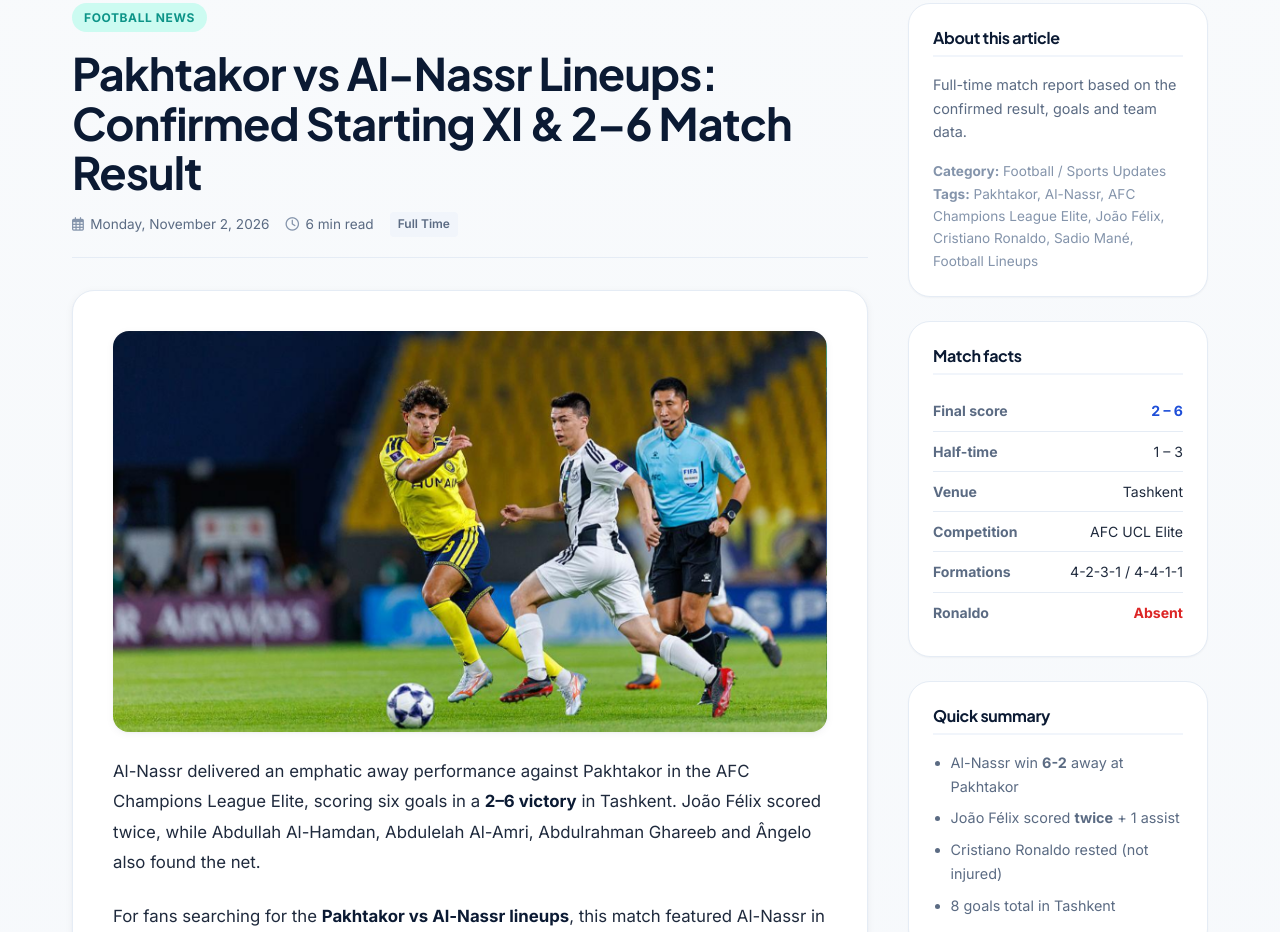
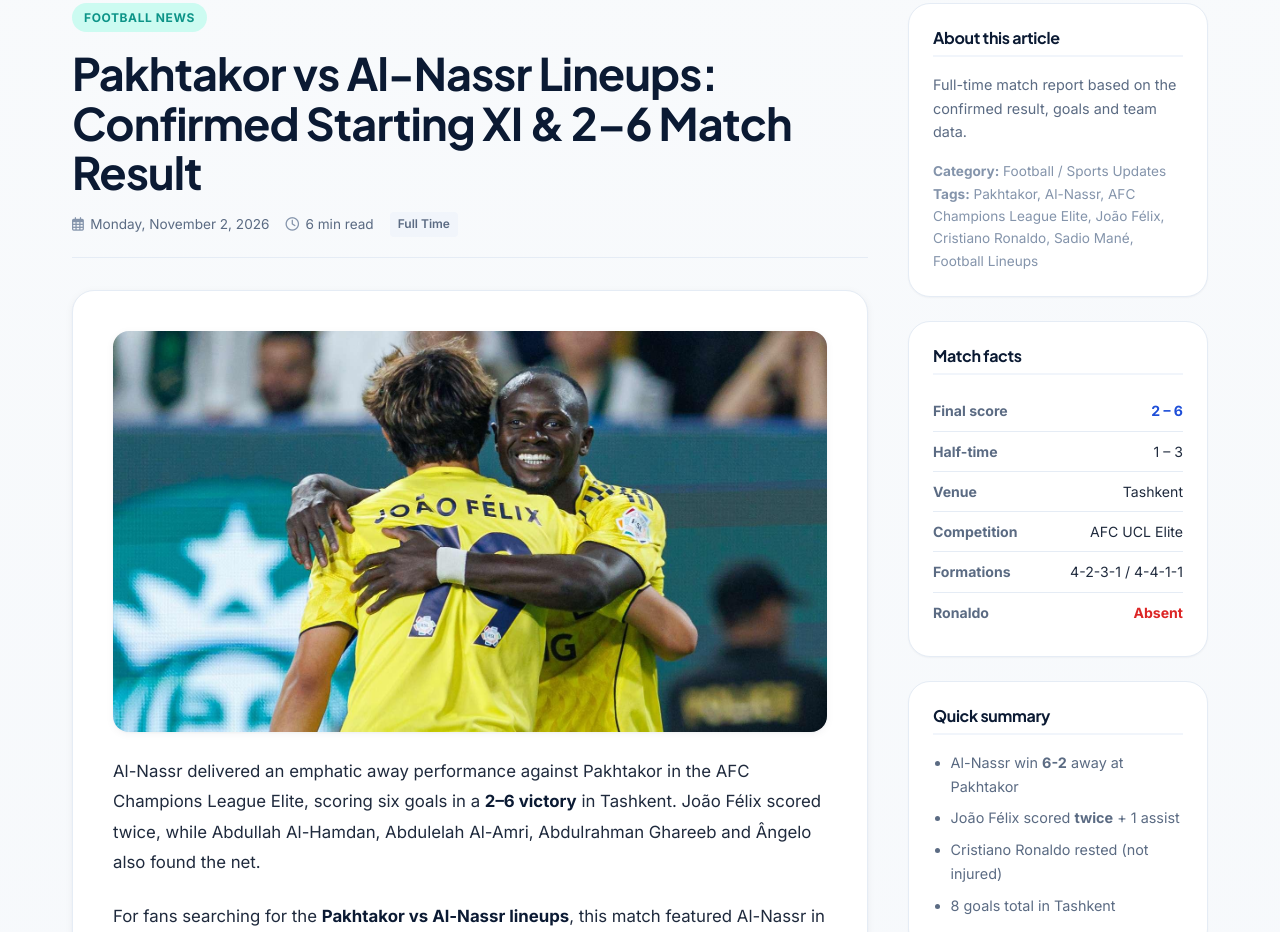
Before and after one commit to Quicktoolspk/tools, a plain HTML site: page blog/updates/pakhtakor-vs-al-nassr-lineups-2026.html in a window 1280 px wide. Shown: the part 254-1186 px from the top of the page. Drawn offline with Linux system fonts and the light colour scheme.

Commit message:
Update pakhtakor-vs-al-nassr-lineups-2026.html

```diff
--- a/blog/updates/pakhtakor-vs-al-nassr-lineups-2026.html
+++ b/blog/updates/pakhtakor-vs-al-nassr-lineups-2026.html
@@ -563,7 +563,7 @@
                     <div class="article-content reveal">
 
                         <!-- ============ ONLY IMAGE: FEATURED IMAGE ============ -->
-                        <img src="../../assets/images/blog/22.jpg"
+                        <img src="../../assets/images/blog/25.jpg"
                              alt="Pakhtakor vs Al-Nassr Champions League football match"
                              class="img-large">
 
```
